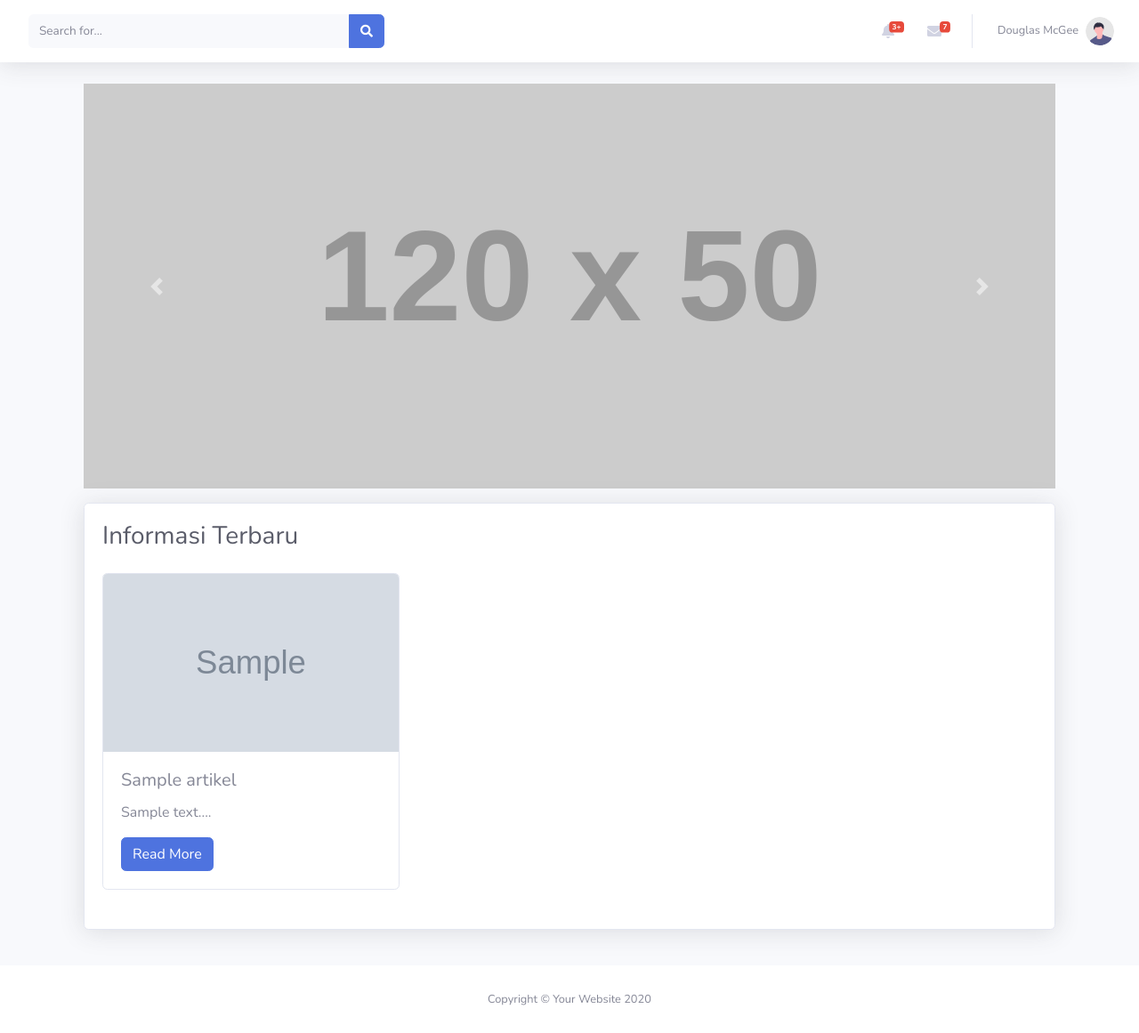
After one commit to dimasma0305/Website-Terintegrasi-Desa, a CodeIgniter app: page /html/home in a window 1280 px wide. The commit adds this page. Shown: the whole page at 89% size. Run offline with CodeIgniter, Linux system fonts and the light colour scheme; data comes from the database, SQL or seed files in the repository; tables that the repository leaves empty hold one stand-in row (values such as "Sample post"); grey boxes marked "Sample" are stand-in pictures; grey boxes labelled with a size stand in for pictures from a placeholder-image service; some libraries are stand-ins or nearby versions.

Commit message:
Add Home

```diff
--- a/html/application/controllers/Artikel.php
+++ b/html/application/controllers/Artikel.php
@@ -129,6 +129,8 @@ class Artikel extends CI_Controller
 
 		$data= $this->martikel->getArtikelWhere(['id'=>$id])->result_array();
 
+		// var_dump($data);die;
+
 		$this->output->set_content_type('application/json')->set_output(json_encode($data));
 	}
 
--- /dev/null
+++ b/html/application/controllers/Home.php
@@ -0,0 +1,41 @@
+<?php
+
+Class Home extends CI_Controller{
+    function __construct()
+    {
+        parent::__construct();
+        $this->load->model('martikel');
+    }
+
+    public function index()
+    {
+        $data['title'] = "Home";
+        $data['artikel'] = $this->martikel->getAllArtikel(6);
+        $this->load->view('partials_template/header', $data);
+        $this->load->view('partials_template/navbar_template');
+        $this->load->view('home/home');
+        $this->load->view('partials_template/footer');
+    }
+
+    public function artikel($slug)
+	{
+		// Load the article details from the model based on the $slug
+		$article = $this->martikel->getArtikelWhere(['slug' => $slug])->row();
+
+		// Check if the article exists
+		if ($article) {
+			$data['article'] = $article;
+			$data['title'] = $article->title;
+
+			// Load your views
+			$this->load->view('partials_template/header', $data);
+			$this->load->view('partials_template/navbar_template');
+			$this->load->view('home/detail', $data); // Create a new view file (e.g., detail.php)
+			$this->load->view('partials_template/footer');
+		} else {
+			// Article not found, handle appropriately (e.g., show an error message)
+			$this->session->set_flashdata('error', 'Article not found.');
+			redirect('home'); // Redirect to a default page or handle as needed
+		}
+	}
+}
--- a/html/application/models/Martikel.php
+++ b/html/application/models/Martikel.php
@@ -6,7 +6,7 @@ class Martikel extends CI_Model
 	{
 		// Fetch all articles from the 'articles' table
 		$query = $this->db->get('artikel');
-		return $query->result();
+		return $query->row();
 	}
 
 	public function getArtikelWhere($where=[])
@@ -14,9 +14,17 @@ class Martikel extends CI_Model
 		return $this->db->get_where('artikel', $where);
 	}
 
-	public function getAllArtikel()
+	public function getAllArtikel($limit=null)
 	{
-		return $this->db->get('artikel')->result();
+		$this->db->select('artikel.*, users.username AS username');
+		$this->db->from('artikel');
+		$this->db->join('users', 'artikel.author_id = users.id');
+
+		if ($limit !== null) {
+			$this->db->limit($limit);
+		}
+
+		return $this->db->get()->result();
 	}
 
 	public function createArtikel($data)
@@ -26,16 +34,7 @@ class Martikel extends CI_Model
 
 	public function updateArtikel( $payload=[] ,$id)
 	{
-		// Update an existing article in the 'articles' table
-		// $data = array(
-		// 	'title' => $title,
-		// 	'content' => $content
-		// );
-
-		// $this->db->where('id', $artikelId);
-		// $this->db->update('artikel', $data);
-
-		return $this->db->update('artikel', $payload, ['id']);
+		return $this->db->update('artikel', $payload, ['id' => $id]);
 	}
 
 	public function deleteArtikel($artikelId)
--- /dev/null
+++ b/html/application/views/home/detail.php
@@ -0,0 +1,5 @@
+<div class="container">
+    <h1><?= $article->title; ?></h1>
+    <img class="img-thumbnail w-25" src="<?= base_url('uploads/artikel/'). $article->image_url ?>" alt="<?= $article->image_url ?>" >
+    <p><?= $article->content; ?></p>
+</div>
--- /dev/null
+++ b/html/application/views/home/home.php
@@ -0,0 +1,68 @@
+                <!-- Begin Page Content -->
+                <div class="container">
+
+                    <!-- Page Heading -->
+                    <!-- <h1 class="h3 mb-4 text-gray-800">Blank Page</h1> -->
+
+                    <div class="row">
+
+                        <!-- Carrousel -->
+                        <div class="col-12 mb-3">
+
+                            <div id="img-carousel" class="carousel slide" data-ride="carousel">
+                                <div class="carousel-inner">
+                                    <div class="carousel-item active">
+                                        <img class="d-block w-100" src="https://placehold.co/120x50" alt="First slide">
+                                    </div>
+                                    <div class="carousel-item">
+                                        <img class="d-block w-100" src="https://placehold.co/110x50   " alt="Second slide">
+                                    </div>
+                                    <div class="carousel-item">
+                                        <img class="d-block w-100" src="https://placehold.co/110x50   " alt="Third slide">
+                                    </div>
+                                </div>
+                                <a class="carousel-control-prev" href="#img-carousel" role="button" data-slide="prev">
+                                    <span class="carousel-control-prev-icon" aria-hidden="true"></span>
+                                    <span class="sr-only">Previous</span>
+                                </a>
+                                <a class="carousel-control-next" href="#img-carousel" role="button" data-slide="next">
+                                    <span class="carousel-control-next-icon" aria-hidden="true"></span>
+                                    <span class="sr-only">Next</span>
+                                </a>
+                            </div>
+
+                        </div>
+                        <!--  -->
+
+                        <!-- Artikel -->
+                        <div class="col-12 mb-3">
+
+                        <div class="card shadow mb-4">
+                            <!-- Card body -->
+                            <div class="card-body">
+                                <h1 class="h3 mb-4 text-gray-800">Informasi Terbaru</h1>
+
+                                <div class="row">
+                                    <?php foreach ($artikel as $a) : ?>
+                                        <div class="col-md-4 mb-4">
+                                            <div class="card">
+                                                <img src="<?= base_url('uploads/artikel/') . $a->image_url ?>" class="card-img-top" height="200" alt="...">
+                                                <div class="card-body">
+                                                    <h5 class="card-title"><?= $a->title ?></h5>
+                                                    <p class="card-text"><?= substr($a->content, 0, 100) ?>...</p>
+                                                    <a href="<?= base_url('home/artikel/') . $a->slug ?>" class="btn btn-primary">Read More</a>
+                                                </div>
+                                            </div>
+                                        </div>
+                                    <?php endforeach ?>
+                                </div>
+                            </div>
+                        </div>
+
+
+                        </div>
+
+                    </div>
+
+                </div>
+                <!-- /.container-fluid -->
```
Also changed, not shown: html/application/controllers/Index.php (+29 -29 lines), html/application/views/artikel/form_artikel.php (+6 -1 lines).
